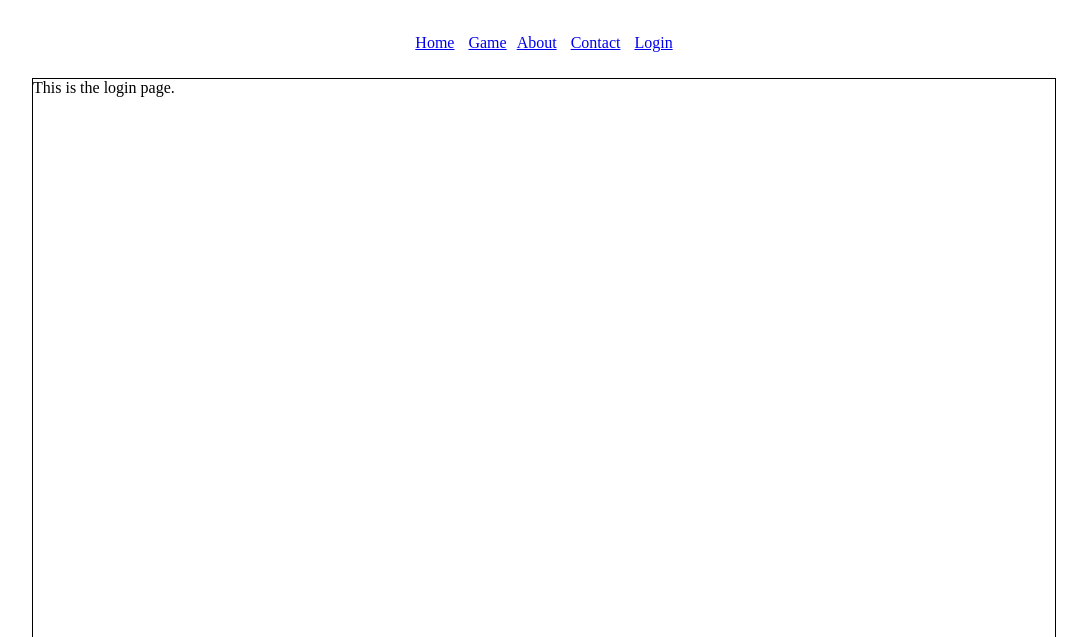
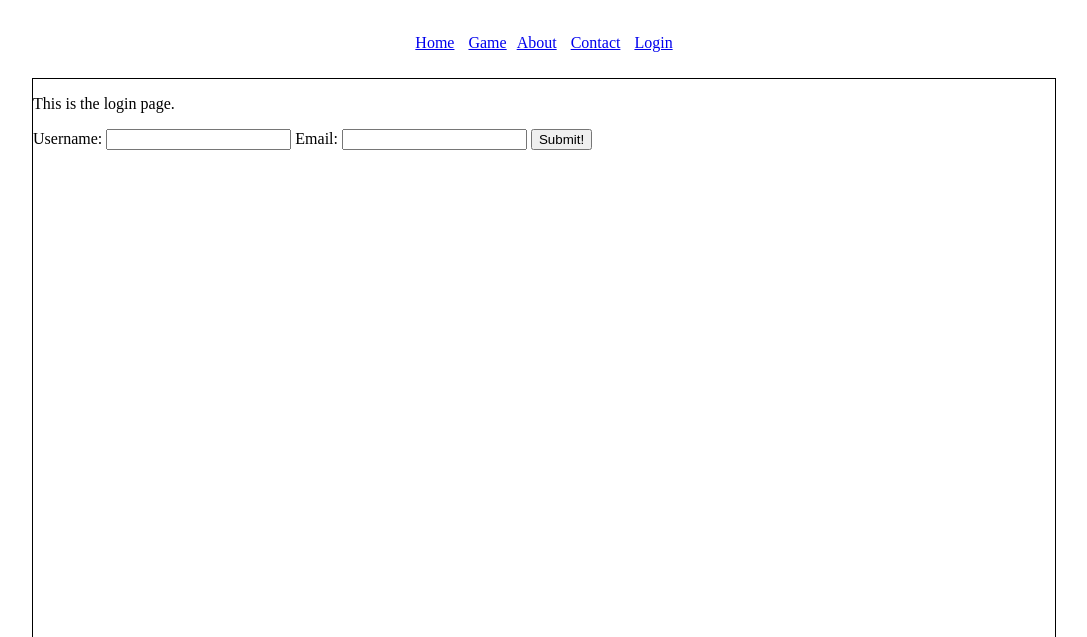
Before and after one commit to nuagesdencre/CI_PracticalPython, a Flask app: page /login in a window 1280 px wide. Shown: the top 637 px of the page, without its empty margins (96-1183 px from the left). Run offline with Flask 2, Linux system fonts and the light colour scheme.

Commit message:
adding a mini-form to the login page, redirecting to a logged page

```diff
--- a/app.py
+++ b/app.py
@@ -13,6 +13,7 @@ def write_to_file(filename, data):
 @app.route('/')
 def index():
     username = 'Visitor'
+    # to be updated once live session username provided!
     return render_template("index.html", page_title="Home", username=username)
 
 
--- a/templates/login.html
+++ b/templates/login.html
@@ -3,7 +3,16 @@
 
 
 <div>
+<p>
     This is the login page.
+</p>
+    <form action="{{ url_for('logged') }}">
+        <label for="username">Username: </label>
+        <input type="text" name="username">
+        <label for="email">Email: </label>
+        <input type="text" name="email">
+        <input type="submit" value="Submit!">
+    </form>
 </div>
 
 {% endblock %}
```
Also changed, not shown: templates/logged.html (added, +10 -0 lines).
